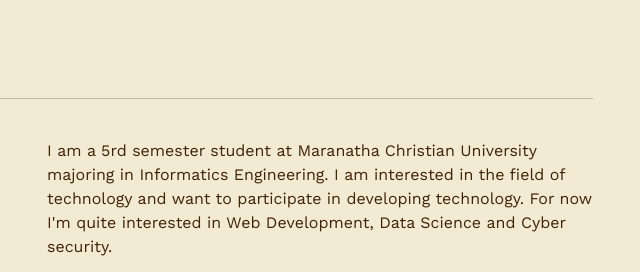
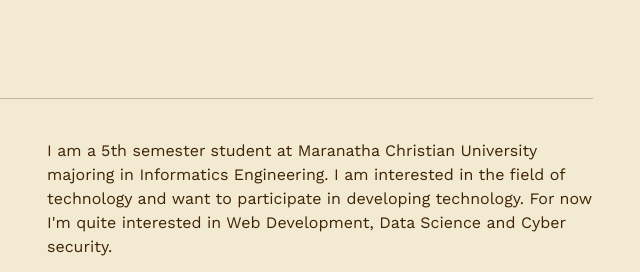
Before and after one commit to Jsphinlvina/Jsphine_portofolio, a plain HTML site: page index.html in a window 1280 px wide. Shown: the part 820-1092 px from the top of the page, 605-1245 px from the left. Drawn offline with nearby package versions, Linux system fonts and the light colour scheme.

Commit message:
Update index.html

```diff
--- a/index.html
+++ b/index.html
@@ -119,7 +119,7 @@
                   </table>
                </div>
                <div class="col-md-6">
-                  <p>I am a 5rd semester student at Maranatha Christian University majoring in Informatics Engineering.
+                  <p>I am a 5th semester student at Maranatha Christian University majoring in Informatics Engineering.
                      I
                      am interested in the field of technology and want to participate in developing technology. For now
                      I'm
```
